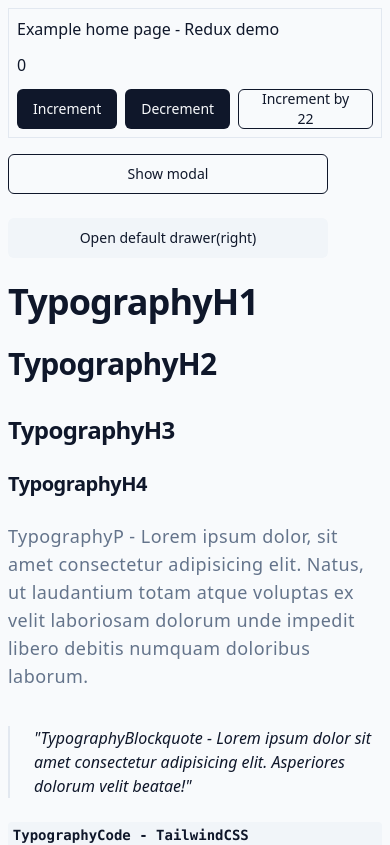
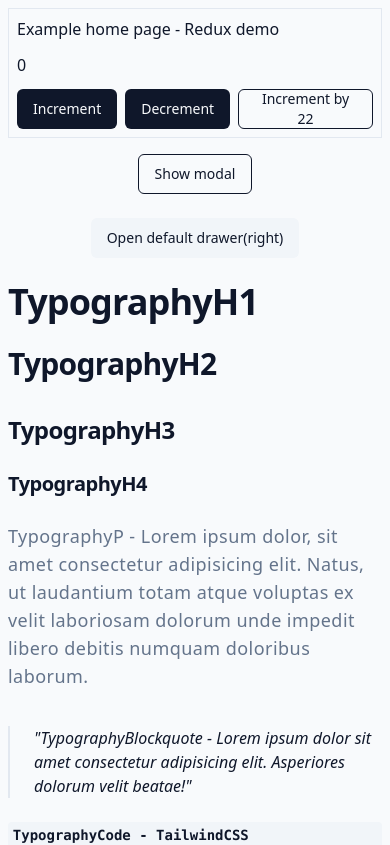
Before and after one commit to mathewbushuru/react-starter-kit, a React (Vite) app: page / in a window 390 px wide. Shown: the top 845 px of the page. Built offline with nearby package versions, Linux system fonts and the light colour scheme.

Commit message:
Minor mobile adjustments

```diff
--- a/src/features/example-feature/pages/home-example/index.tsx
+++ b/src/features/example-feature/pages/home-example/index.tsx
@@ -81,7 +81,7 @@ export const ExampleHomePage: FC<HomePageProps> = ({}) => {
         <div className="flex flex-col gap-6">
           <Modal>
             <ModalTrigger asChild>
-              <Button variant="outline" className="max-w-xs">
+              <Button variant="outline" className="mx-auto max-w-xs sm:mx-0">
                 Show modal
               </Button>
             </ModalTrigger>
@@ -101,7 +101,7 @@ export const ExampleHomePage: FC<HomePageProps> = ({}) => {
 
           <Drawer>
             <DrawerTrigger asChild>
-              <Button variant="secondary" className="max-w-xs">
+              <Button variant="secondary" className="mx-auto  max-w-xs sm:mx-0">
                 Open default drawer(right)
               </Button>
             </DrawerTrigger>
```
